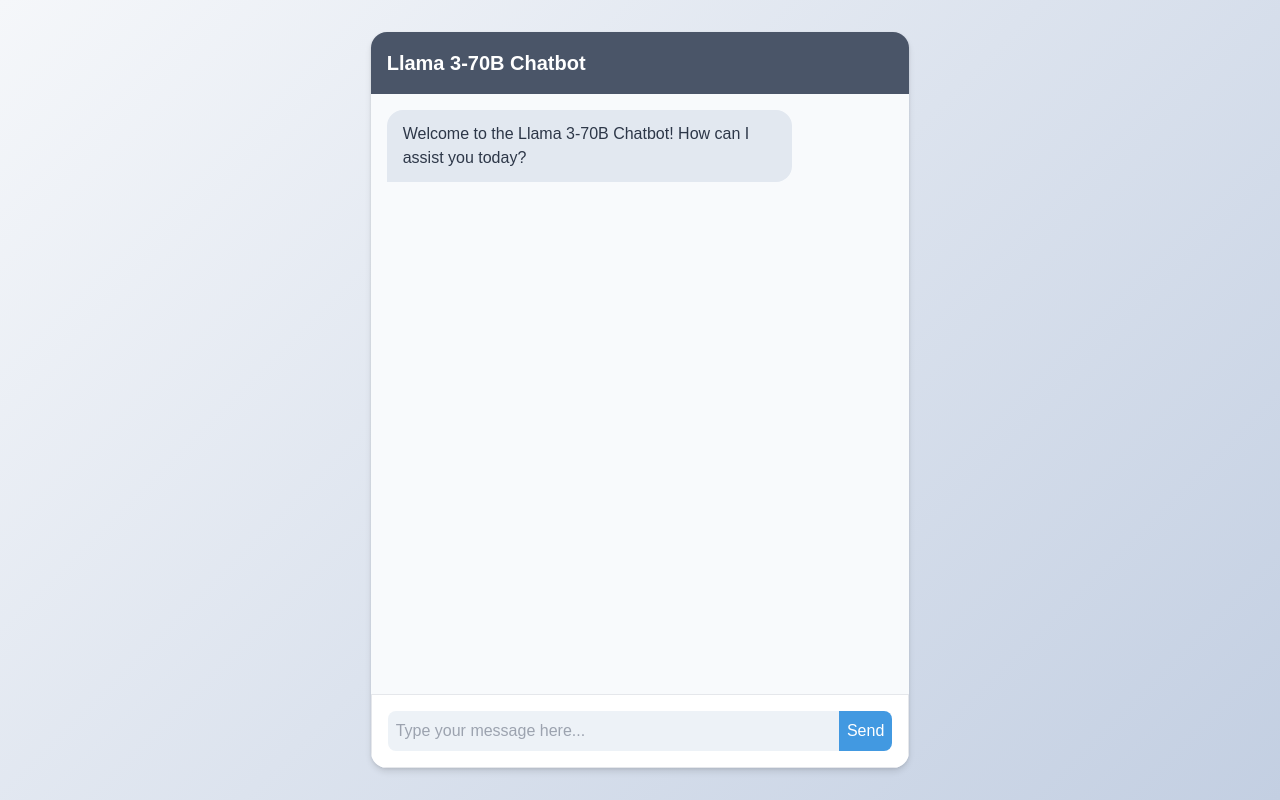
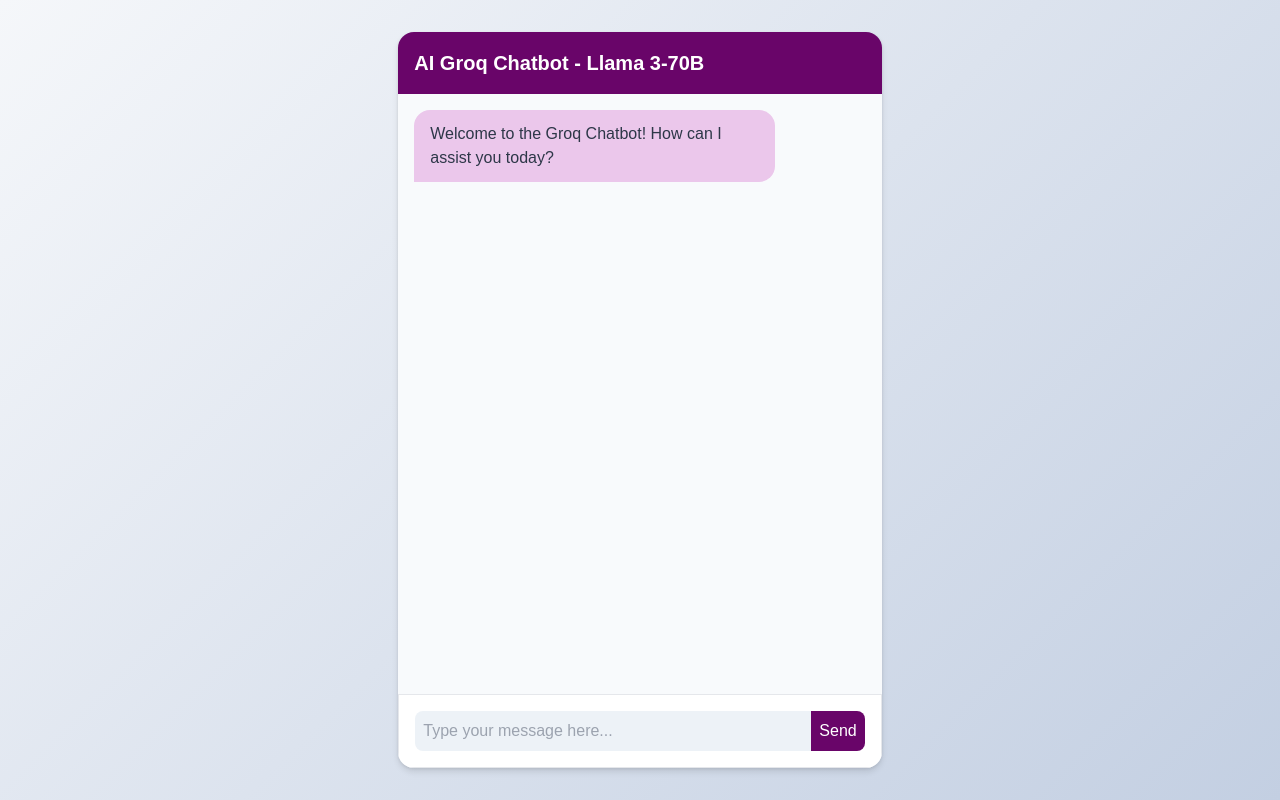
Before and after one commit to IntermediaDesigns/ai-chatbot-groq, a Flask app: page / in a window 1280 px wide. Run offline with Flask 3, Linux system fonts and the light colour scheme; some libraries are stand-ins or nearby versions.

Commit message:
chore: Update chatbot title and colors

```diff
--- a/static/style.css
+++ b/static/style.css
@@ -10,7 +10,7 @@ body {
     box-shadow: 0 4px 6px rgba(0, 0, 0, 0.1), 0 1px 3px rgba(0, 0, 0, 0.08);
 }
 .chat-header {
-    background-color: #4a5568;
+    background-color: #690569;
     color: white;
     padding: 1rem;
     font-size: 1.25rem;
@@ -30,13 +30,13 @@ body {
     line-height: 1.5;
 }
 .user-message {
-    background-color: #4299e1;
+    background-color: #690569;
     color: white;
     margin-left: auto;
     border-bottom-right-radius: 0;
 }
 .bot-message {
-    background-color: #e2e8f0;
+    background-color: #ebc7eb;
     color: #2d3748;
     margin-right: auto;
     border-bottom-left-radius: 0;
@@ -50,9 +50,9 @@ body {
     box-shadow: 0 0 0 3px rgba(66, 153, 225, 0.5);
 }
 #send-button {
-    background-color: #4299e1;
+    background-color: #690569;
     transition: background-color 0.3s ease;
 }
 #send-button:hover {
-    background-color: #3182ce;
+    background-color: #c564c5;
 }
--- a/templates/index.html
+++ b/templates/index.html
@@ -3,7 +3,7 @@
 <head>
     <meta charset="UTF-8">
     <meta name="viewport" content="width=device-width, initial-scale=1.0">
-    <title>Llama 3-70B Chatbot</title>
+    <title>Groq Llama 3-70B Chatbot</title>
     <script src="https://cdn.tailwindcss.com"></script>
     <script src="https://cdn.jsdelivr.net/npm/marked/marked.min.js"></script>
     <link rel="stylesheet" href="{{ url_for('static', filename='style.css') }}">
@@ -11,10 +11,10 @@
 <body class="h-screen flex flex-col">
     <div class="chat-container flex-1 flex flex-col">
         <div class="chat-header">
-            Llama 3-70B Chatbot
+            AI Groq Chatbot - Llama 3-70B
         </div>
         <div id="chat-window" class="flex-1">
-            <div class="message bot-message">Welcome to the Llama 3-70B Chatbot! How can I assist you today?</div>
+            <div class="message bot-message">Welcome to the Groq Chatbot! How can I assist you today?</div>
         </div>
         <form id="chat-form" class="flex p-4 bg-white text-black border">
             <input type="text" id="user-input" class="flex-1 p-2 border border-gray-500 rounded-l-lg" placeholder="Type your message here...">
```
